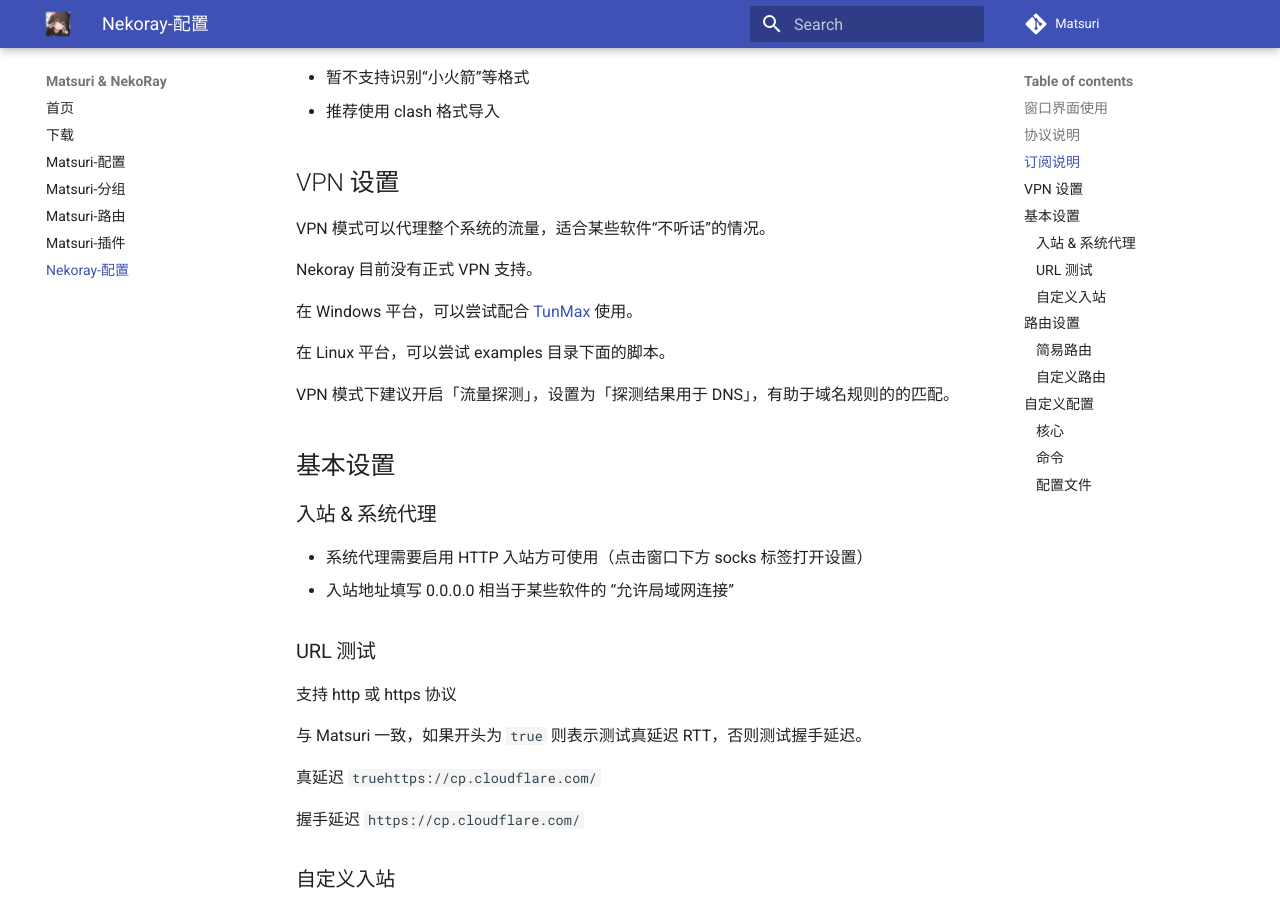
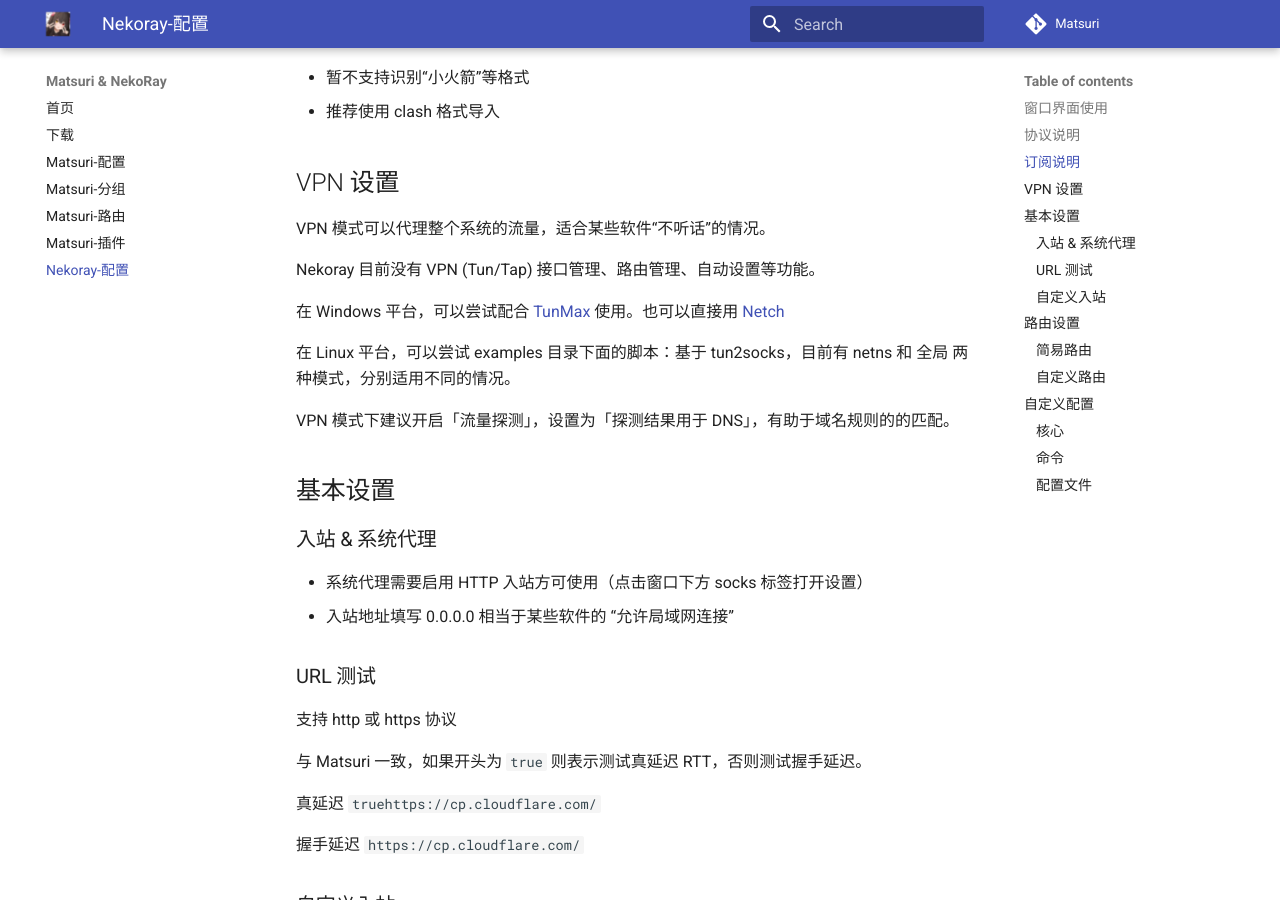
Before and after one commit to MatsuriDayo/matsuridayo.github.io, an MkDocs documentation site: the page built from docs/n-configuration.md, in a window 1280 px wide and 900 px high, scrolled down 1025 px. Built offline with MkDocs 1.6.1 and Material for MkDocs 9.7.7, drawn with Linux system fonts in a browser that asks for light colours; comment, search, counter and statistics services are not loaded; some of the changed text lies outside the part shown.

Commit message:
nekoray 0.12

```diff
--- a/docs/n-configuration.md
+++ b/docs/n-configuration.md
@@ -21,11 +21,11 @@
 
 VPN 模式可以代理整个系统的流量，适合某些软件“不听话”的情况。
 
-Nekoray 目前没有正式 VPN 支持。
+Nekoray 目前没有 VPN (Tun/Tap) 接口管理、路由管理、自动设置等功能。
 
-在 Windows 平台，可以尝试配合 [TunMax](https://github.com/TunMax/tun2socks_gui_for_windows) 使用。
+在 Windows 平台，可以尝试配合 [TunMax](https://github.com/TunMax/tun2socks_gui_for_windows) 使用。也可以直接用 [Netch](https://github.com/netchx/netch)
 
-在 Linux 平台，可以尝试 examples 目录下面的脚本。
+在 Linux 平台，可以尝试 examples 目录下面的脚本：基于 tun2socks，目前有 netns 和 全局 两种模式，分别适用不同的情况。
 
 VPN 模式下建议开启「流量探测」，设置为「探测结果用于 DNS」，有助于域名规则的的匹配。
 
@@ -121,6 +121,8 @@
 目前只支持简单的字符串替换。
 
 运行起来相当于这个命令： `/path/to/hysteria -c /path/to/temporary/config`
+
+程序工作目录： config 目录
 
 ### 配置文件
 
```
Also changed, not shown: other parts of docs/n-configuration.md (+1 -1 lines).
